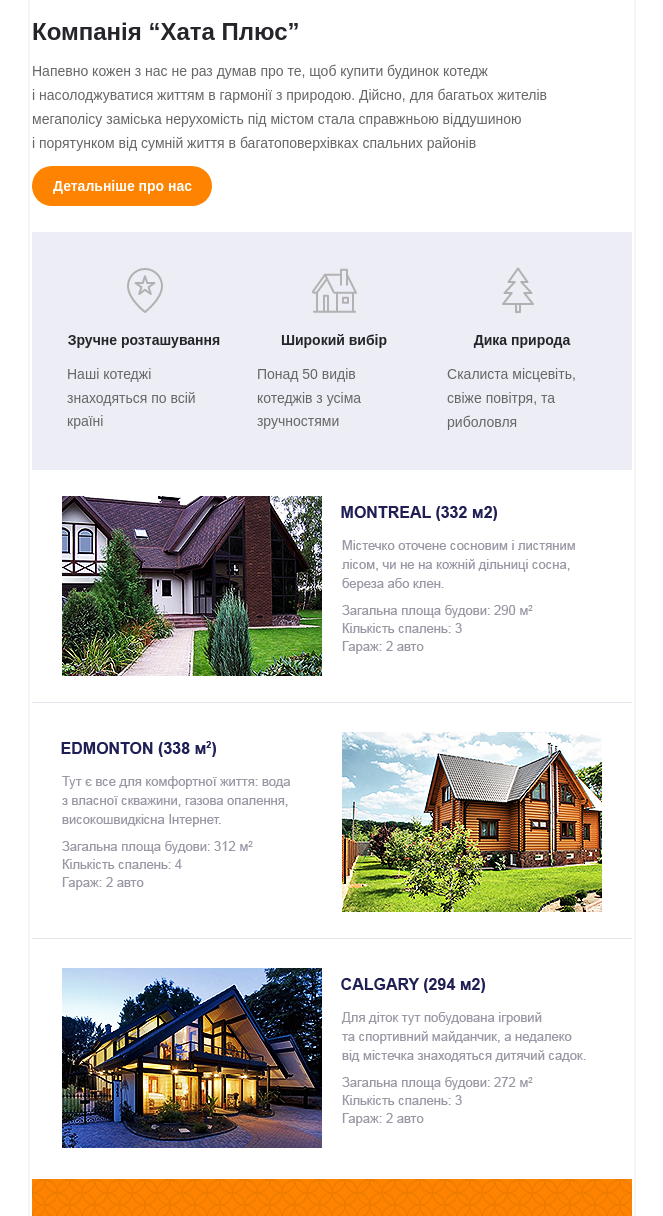
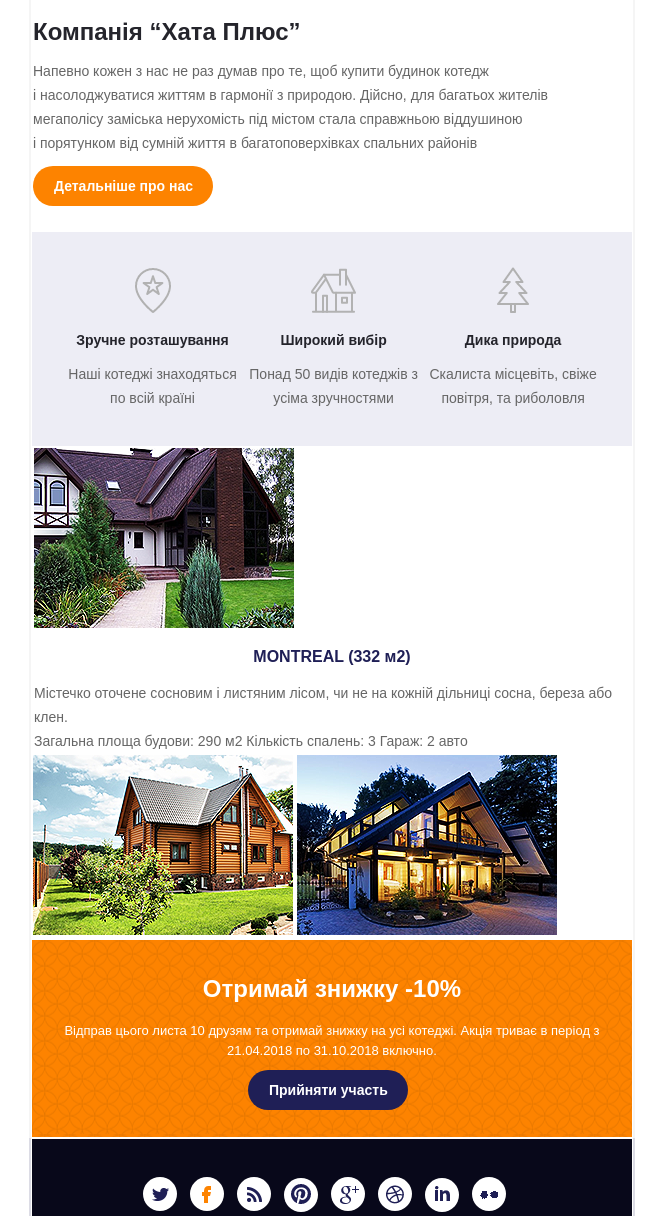
Before and after one commit to pusi-destroyer228/HataPlusEmail, a plain HTML site: page index.html in a window 1280 px wide. Shown: the part 321-1537 px from the top of the page, without its empty margins (308-971 px from the left). Drawn offline with Linux system fonts and the light colour scheme.

Commit message:
HataPlusEmail

```diff
--- a/css/HataPlusEmail.css
+++ b/css/HataPlusEmail.css
@@ -85,6 +85,15 @@ text-align: right;
     font-family: "Arial";
 }
 
+.main-text1 {
+    text-align: center;
+    margin: 0;
+    line-height: 1.7em;
+    font-size: 14px;
+    color: #666666;
+    font-family: "Arial";
+}
+
 .button {
     font-size: 14px;
     color: #ffffff;
@@ -124,39 +133,50 @@ text-align: right;
 }
 
 .icon1 {
+    text-align: center;
     padding-top: 35px;
     padding-left: 35px;
     padding-bottom: 35px;
 }
 
 .icon2 {
-    padding-left: 35px;
+    text-align: center;
+    padding-left: 10px;
     padding-top: 35px;
     padding-bottom: 35px;
 }
 
 .icon3 {
-    padding-left: 35px;
+    text-align: center;
+    padding-left: 10px;
     padding-top: 35px;
     padding-bottom: 35px;
     padding-right: 35px;
 }
 
 .path1 {
-    padding-left: 60px;
+    text-align: center;
 }
 
 .path2 {
-    padding-left: 55px;
+    text-align: center;
 }
 
 .path3 {
-    padding-left: 55px;
+    text-align: center;
+}
+
+.main3 .h2-house {
+    font-size: 16px;
+    line-height: 24px;
+    color: #1f1f56;
+    font-weight: bold;
+    font-family: "Arial";
 }
 
 .main4 {
     height: 195px;
-    background-image: url(../img/back.png);
+    background-image: url(https://raw.githubusercontent.com/pusi-destroyer228/HataPlusEmail/594bbe0ce1f4b848292f911167d76f06d28559de/img/back.png);
 }
 
 .hui {
--- a/index.html
+++ b/index.html
@@ -37,7 +37,7 @@
             </td>
             <td>
                 <table>
-                    <img src="img/Group 1.png" alt="">
+                    <img src="https://raw.githubusercontent.com/pusi-destroyer228/HataPlusEmail/594bbe0ce1f4b848292f911167d76f06d28559de/img/Group%201.png" alt="">
                     <td>
                         <h1 class="zago">Компанія “Хата Плюс”</h1>
                         <p class="main-text">Напевно кожен з нас не раз думав про те, щоб купити будинок котедж </p>
@@ -51,26 +51,35 @@
                 </table>
                 <table class="wrapper main2">
                     <td class="icon1">
-                        <img class="path1" src="img/Composite Path (1).png" alt="">
+                        <img class="path1" src="https://raw.githubusercontent.com/pusi-destroyer228/HataPlusEmail/594bbe0ce1f4b848292f911167d76f06d28559de/img/Composite%20Path%20(1).png" alt="">
                         <h3>Зручне розташування</h3>
-                        <p class="main-text">Наші котеджі знаходяться по всій країні</p>
+                        <p class="main-text1">Наші котеджі знаходяться по всій країні</p>
                     </td>
                     <td class="icon2">
-                        <img class="path2" src="img/Composite Path.png" alt="">
+                        <img class="path2" src="https://raw.githubusercontent.com/pusi-destroyer228/HataPlusEmail/594bbe0ce1f4b848292f911167d76f06d28559de/img/Composite%20Path.png" alt="">
                         <h3>Широкий вибір</h3>
-                        <p class="main-text">Понад 50 видів котеджів з усіма зручностями</p>
+                        <p class="main-text1">Понад 50 видів котеджів з усіма зручностями</p>
                     </td>
                     <td class="icon3">
-                        <img class="path3" src="img/Path.png" alt="">
+                        <img class="path3" src="https://raw.githubusercontent.com/pusi-destroyer228/HataPlusEmail/594bbe0ce1f4b848292f911167d76f06d28559de/img/Path.png" alt="">
                         <h3>Дика природа</h3>
-                        <p class="main-text">Скалиста місцевіть, свіже повітря, та риболовля</p>
+                        <p class="main-text1">Скалиста місцевіть, свіже повітря, та риболовля</p>
                     </td>
                 </table>
                 <table class="wrapper house">
                     <td class="main3">
-                        <img src="img/montreal.png" alt="">
-                        <img src="img/edmonton.png" alt="">
-                        <img src="img/galgary.png" alt="">
+                        <table>
+                            <td>
+                                <img src="https://raw.githubusercontent.com/pusi-destroyer228/HataPlusEmail/594bbe0ce1f4b848292f911167d76f06d28559de/img/Curves%202.png" alt="">
+                                <h2 class="h2-house">MONTREAL (332 м2)</h2>
+                                <p class="main-text">Містечко оточене сосновим і листяним лісом, чи не на кожній дільниці сосна, береза або клен.</p>
+                                <p class="main-text">Загальна площа будови: 290 м2
+                                    Кількість спалень: 3
+                                    Гараж: 2 авто</p>
+                            </td>
+                        </table>
+                        <img src="https://raw.githubusercontent.com/pusi-destroyer228/HataPlusEmail/594bbe0ce1f4b848292f911167d76f06d28559de/img/Curves%201.png" alt="">
+                        <img src="https://raw.githubusercontent.com/pusi-destroyer228/HataPlusEmail/594bbe0ce1f4b848292f911167d76f06d28559de/img/Curves%203.png" alt="">
                     </td>
                 </table>
                 <table class="wrapper">
@@ -95,14 +104,14 @@
                     <td class="circle-back">
                         <table class="circle-height1">
                             <td class="circle-height">
-                                <a class="circle" href="#"><img class="twitter" src="img/icon.png" alt=""></a>
-                                <a class="circle" href="#"><img class="facebook" src="img/icon (1).png" alt=""></a>
-                                <a class="circle" href="#"><img class="wi-fi" src="img/icon (2).png" alt=""></a>
-                                <a class="circle" href="#"><img class="pinterest" src="img/icon (3).png" alt=""></a>
-                                <a class="circle" href="#"><img class="google-plus" src="img/icon (4).png" alt=""></a>
-                                <a class="circle" href="#"><img class="basketbol" src="img/icon (5).png" alt=""></a>
-                                <a class="circle" href="#"><img class="linkedin" src="img/icon (6).png" alt=""></a>
-                                <a class="circle" href="#"><img class="more" src="img/icon (7).png" alt=""></a>
+                                <a class="circle" href="#"><img class="twitter" src="https://raw.githubusercontent.com/pusi-destroyer228/HataPlusEmail/594bbe0ce1f4b848292f911167d76f06d28559de/img/icon.png" alt=""></a>
+                                <a class="circle" href="#"><img class="facebook" src="https://raw.githubusercontent.com/pusi-destroyer228/HataPlusEmail/594bbe0ce1f4b848292f911167d76f06d28559de/img/icon%20(1).png" alt=""></a>
+                                <a class="circle" href="#"><img class="wi-fi" src="https://raw.githubusercontent.com/pusi-destroyer228/HataPlusEmail/594bbe0ce1f4b848292f911167d76f06d28559de/img/icon%20(2).png" alt=""></a>
+                                <a class="circle" href="#"><img class="pinterest" src="https://raw.githubusercontent.com/pusi-destroyer228/HataPlusEmail/594bbe0ce1f4b848292f911167d76f06d28559de/img/icon%20(3).png" alt=""></a>
+                                <a class="circle" href="#"><img class="google-plus" src="https://raw.githubusercontent.com/pusi-destroyer228/HataPlusEmail/594bbe0ce1f4b848292f911167d76f06d28559de/img/icon%20(4).png" alt=""></a>
+                                <a class="circle" href="#"><img class="basketbol" src="https://raw.githubusercontent.com/pusi-destroyer228/HataPlusEmail/594bbe0ce1f4b848292f911167d76f06d28559de/img/icon%20(5).png" alt=""></a>
+                                <a class="circle" href="#"><img class="linkedin" src="https://raw.githubusercontent.com/pusi-destroyer228/HataPlusEmail/594bbe0ce1f4b848292f911167d76f06d28559de/img/icon%20(6).png" alt=""></a>
+                                <a class="circle" href="#"><img class="more" src="https://raw.githubusercontent.com/pusi-destroyer228/HataPlusEmail/594bbe0ce1f4b848292f911167d76f06d28559de/img/icon%20(7).png" alt=""></a>
                             </td>
                         </table>
                         <p class="footer-p">© Будівельна компанія “Хата Плюс” 2018.</p>
```
